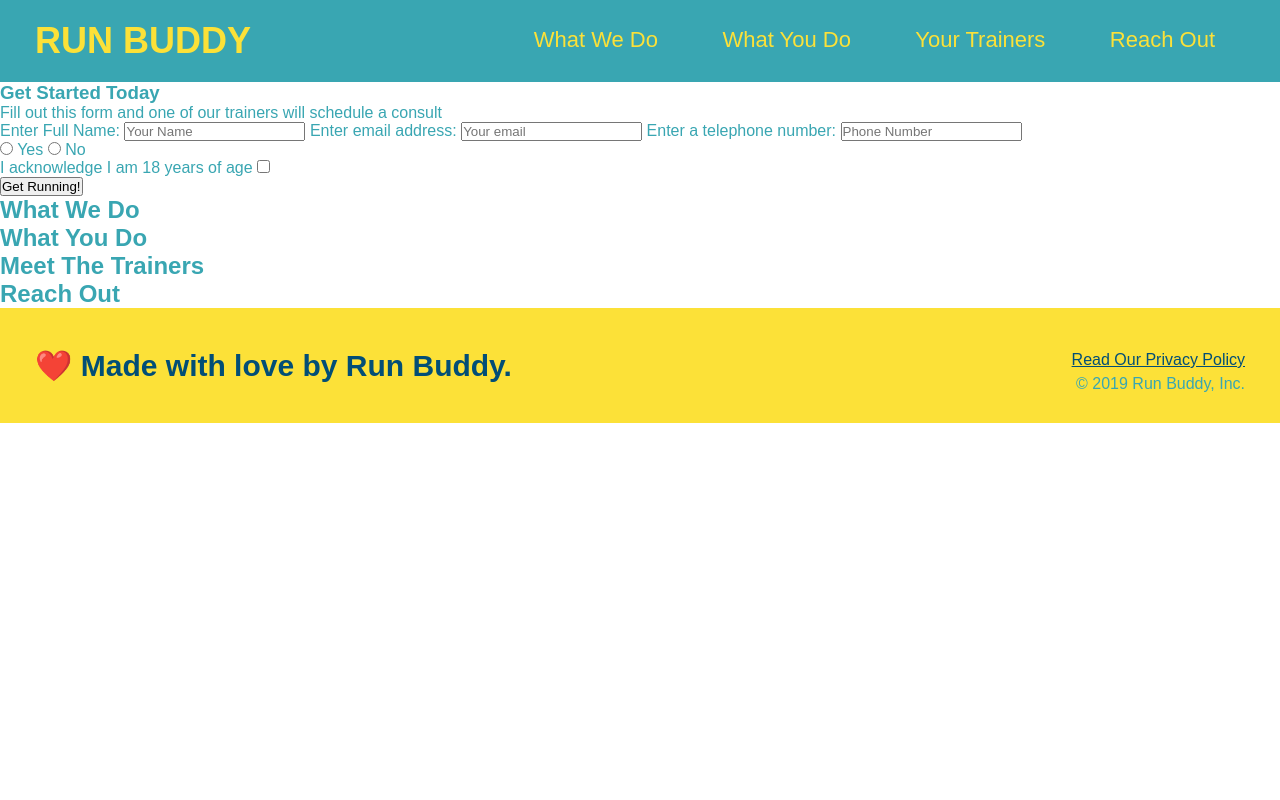
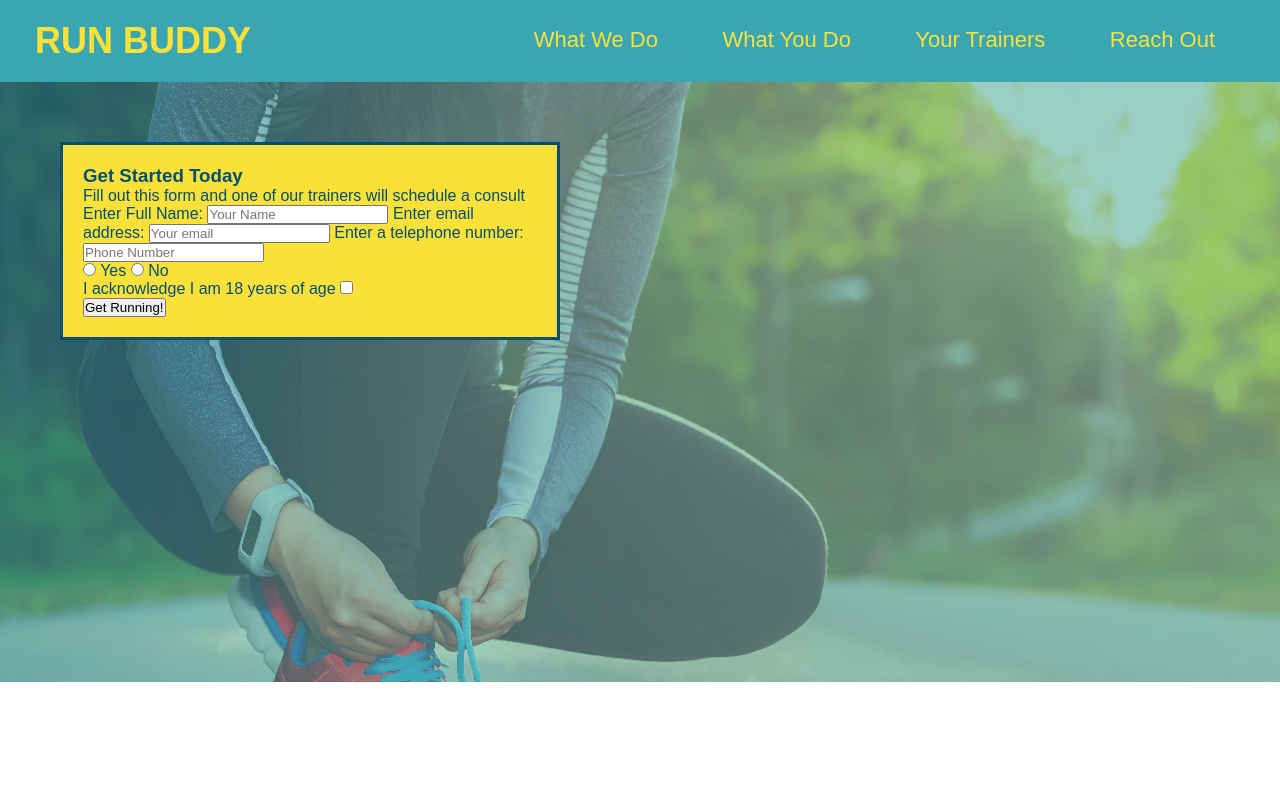
Before and after one commit to BlinkingHeimdall/Buddy, a plain HTML site: page index.html in a window 1280 px wide. Shown: the top 800 px of the page. Drawn offline with Linux system fonts and the light colour scheme.

Commit message:
Hero Stlye

```diff
--- a/assets/css/style.css
+++ b/assets/css/style.css
@@ -66,3 +66,23 @@ footer div {
 footer a {
     color: #024e76;
 }
+
+section {
+    padding: 60px;
+}
+
+/* Hero Style Start*/
+.hero {
+    background-image: url("../images/hero-bg.jpg");
+    height: 600px;
+}
+
+.hero-form {
+    background-color: #fce138;
+    padding: 20px;
+    width: 500px;
+    color: #024e76;
+    border-style: solid;
+    border-width: 3px;
+    border-color: #024e76;
+}
--- a/index.html
+++ b/index.html
@@ -35,8 +35,8 @@
     </nav>
   </header>
 
-  <section>
-      <div>
+  <section class="hero">
+      <div class="hero-form">
           <H3>Get Started Today</H3>
           <p>Fill out this form and one of our trainers will schedule a consult</p>
           <!-- Add Form Element -->
```
Also changed, not shown: assets/images/hero-bg.jpg (added).
